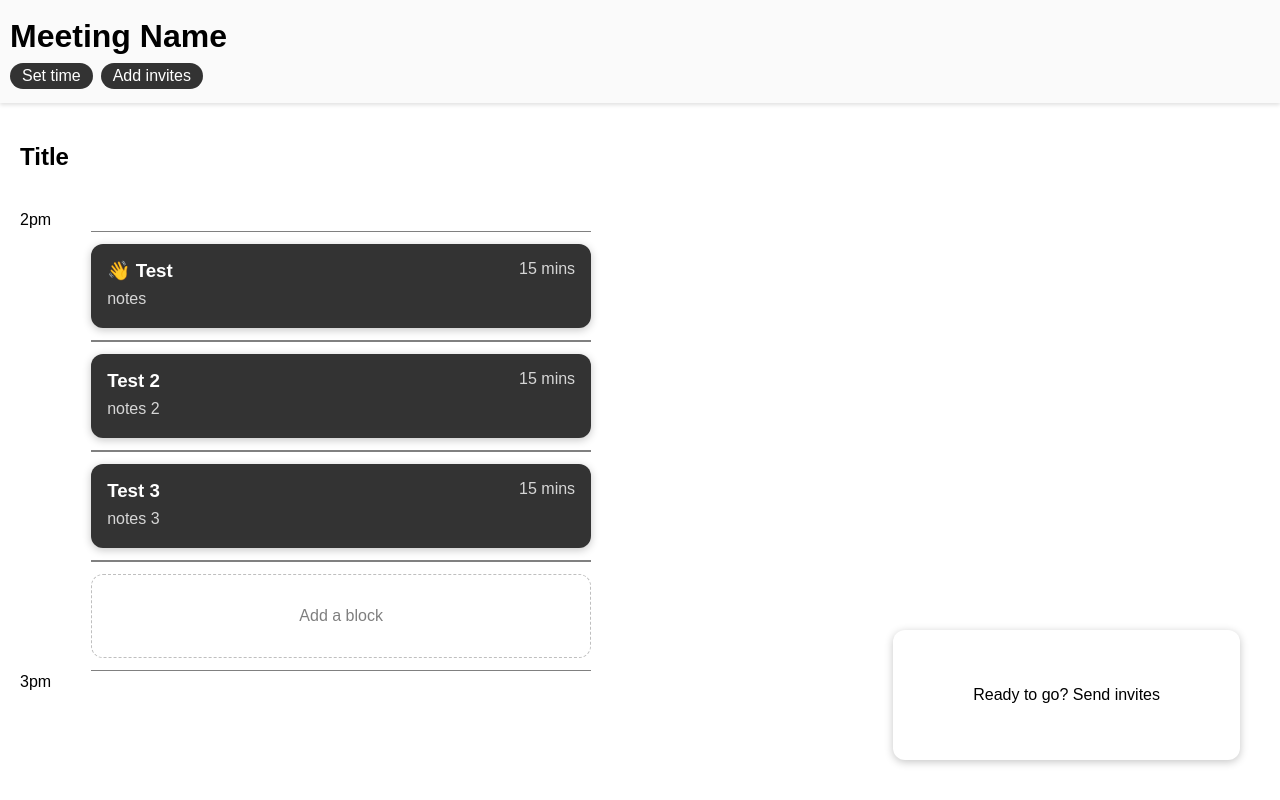
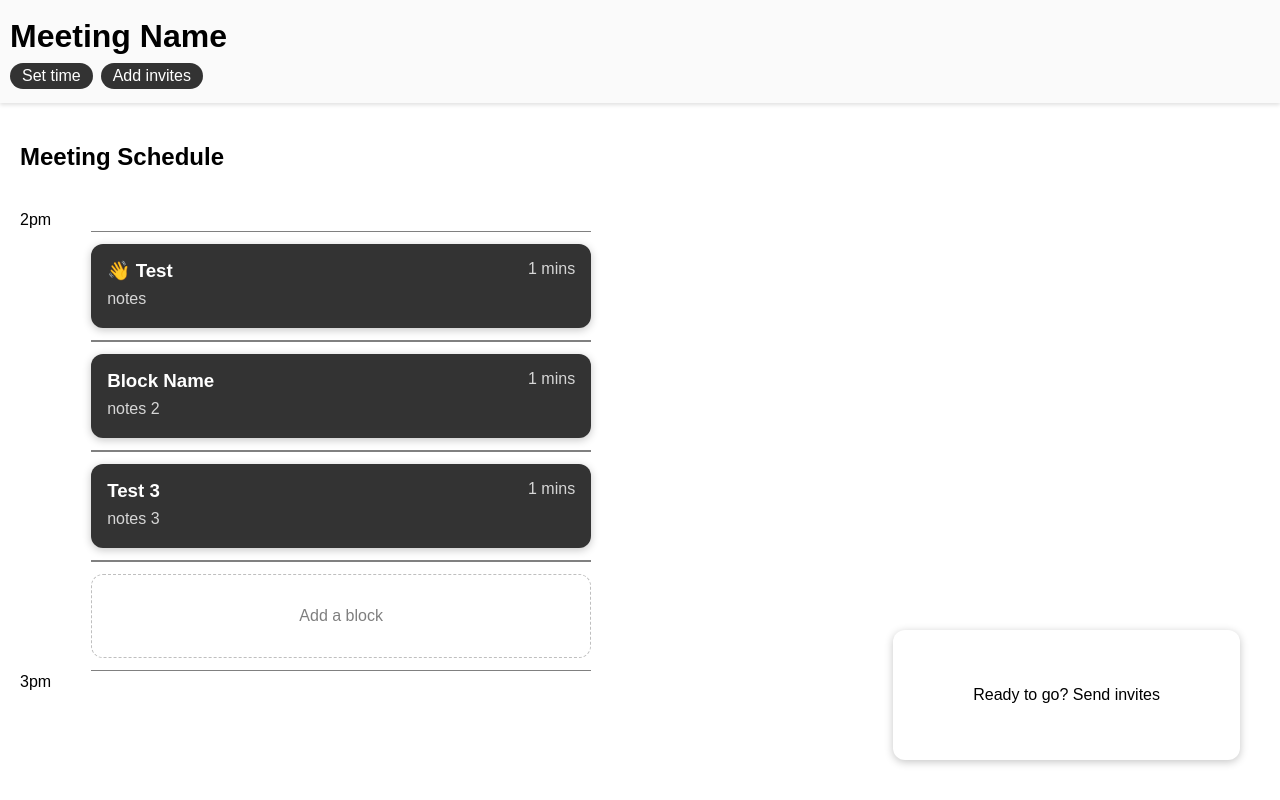
Before and after one commit to anderskravis/reacttest, a React (Create React App) app in the folder my-app/: page / in a window 1280 px wide. Built offline with nearby package versions, Linux system fonts and the light colour scheme.

Commit message:
updating numbers

```diff
--- a/my-app/src/containers/App.js
+++ b/my-app/src/containers/App.js
@@ -1,28 +1,12 @@
 import React, { PureComponent } from 'react';
 import Builder from './builder/Builder.js';
 
-function App() {
-
-	var BLOCKS = [
-		{
-			title: "👋 Test",
-			span: 15,
-			description: "notes",
-		},
-		{
-			title: "Test 2",
-			span: 15,
-			description: "notes 2",
-		},
-		{
-			title: "Test 3",
-			span: 15,
-			description: "notes 3",
-		}
-	];
+class App extends PureComponent {
+	render() {
 		return (
-			<Builder blocks={BLOCKS}/>
+			<Builder />
 		)
+	}
 }
 
 export default App
--- a/my-app/src/containers/builder/Builder.js
+++ b/my-app/src/containers/builder/Builder.js
@@ -4,42 +4,50 @@ import TopNav from '../../components/TopNav.js';
 import './Builder.css';
 
 
-
-function Block(props) {
-	return (
-	<div className="block-row">
-		<div className="block">
-			<h3>{props.title}</h3>
-			<span className="block-time">{props.span ? props.span + " mins" : ""}</span>
-			<p className="block-description">{props.description}</p>
-		</div>
-	</div>
-);
-}
-
-Block.propTypes = {
-  title: PropTypes.string.isRequired,
-	span: PropTypes.number.isRequired,
-	description: PropTypes.string
-};
-
-Block.defaultProps = {
-  title: "Block Name",
-	span: 0,
-	description: "Add meeting notes"
-};
-
-
 function Application(props) {
 
+	var BLOCKS = [
+		{
+			title: "👋 Test",
+			description: "notes",
+			id: 1,
+		},
+		{
+			description: "notes 2",
+			id: 2,
+		},
+		{
+			title: "Test 3",
+			description: "notes 3",
+			id: 3,
+		}
+	];
 
     return (
 			<div>
 			<TopNav/>
       <div className="container">
 
-					<h2>Title</h2>
+					<h2>Meeting Schedule</h2>
 
+					<Calendar blocks={BLOCKS} />
+
+					<div className="go-section">
+							<p>Ready to go? Send invites</p>
+					</div>
+
+      </div>
+			</div>
+    );
+}
+
+Application.propTypes = {
+	blocks: PropTypes.array,
+};
+
+function Calendar(props) {
+
+	return (
 	<div className="calendar">
 
 
@@ -51,7 +59,13 @@ function Application(props) {
 		<div className="block-holder">
 
 		{props.blocks.map(function(block) {
-							return <Block title={block.title} span={block.span} description={block.description}/>
+			return (
+			<Block title={block.title}
+			span={block.span}
+			description={block.description}
+			id={block.id}
+			key={block.id}/>
+			)
 		})}
 
 			<div className="block-row">
@@ -63,20 +77,49 @@ function Application(props) {
 		</div>
 
 	</div>
-
-					<div className="go-section">
-							<p>Ready to go? Send invites</p>
-					</div>
-
-      </div>
-			</div>
 );
 }
 
-Application.propTypes = {
-	players: PropTypes.array.isRequired,
+class Block extends React.Component {
+
+	constructor(props) {
+	super(props);
+	this.state = {
+		span: 1,
+	}
+	this.changeSpan = this.changeSpan.bind(this);
+}
+
+changeSpan() {
+	console.log('hi')
+	this.setState({
+        span : this.state.span + 1
+    });
+}
+
+	render() {
+		return (
+			<div className="block-row">
+				<div className="block" onClick={this.changeSpan}>
+					<h3>{this.props.title}</h3>
+					<span className="block-time">{this.state.span ? this.state.span + " mins" : ""}</span>
+					<p className="block-description">{this.props.description}</p>
+				</div>
+			</div>
+		)
+	}
+}
+
+Block.propTypes = {
+  title: PropTypes.string.isRequired,
+	description: PropTypes.string,
+	id: PropTypes.number.isRequired,
+};
+
+Block.defaultProps = {
+  title: "Block Name",
+	description: "Add meeting notes"
 };
 
 
-
 export default Application;
```
Lines whose indentation alone changed are shown as unchanged.
